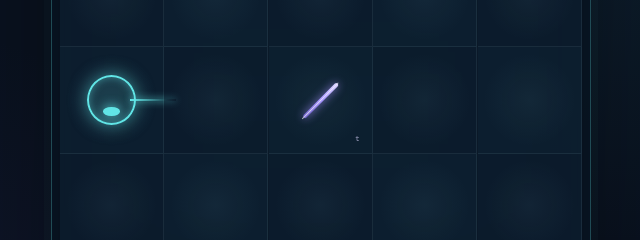
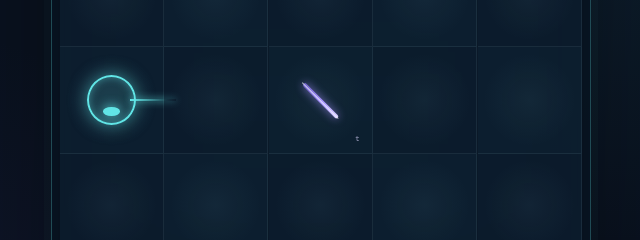
Before and after one commit to yuksekalim/2d-lazer-oyun, a website with bundled scripts: page src/ui/index.html in a window 1280 px wide. Shown: the part 316-556 px from the top of the page, 304-944 px from the left. Built offline with nearby package versions, Linux system fonts and the light colour scheme.

Commit message:
fix(ui): align mirror glyph orientation

```diff
--- a/src/ui/styles.css
+++ b/src/ui/styles.css
@@ -261,8 +261,8 @@ h1 em, h2 em { color: var(--cyan); font-style: normal; }
 .mirror-button:hover, .mirror-button:focus-visible { background: rgba(169, 151, 255, .12); outline: none; }
 .mirror-button:focus-visible { box-shadow: 0 0 0 2px var(--cyan), 0 0 16px rgba(97,229,230,.55); }
 .mirror-glyph { position: relative; display: block; width: 68%; height: 68%; transform: rotate(var(--mirror-angle)); transition: transform 420ms cubic-bezier(.2,.8,.2,1); }
-.mirror-glyph::before { position: absolute; top: 10%; left: 50%; width: 4px; height: 80%; border-radius: 5px; background: linear-gradient(180deg, #d8d0ff, var(--violet) 45%, #7063c8); box-shadow: 0 0 8px rgba(169,151,255,.8); content: ''; transform: translateX(-50%) rotate(-45deg); }
-.mirror-glyph::after { position: absolute; top: 8%; left: 50%; width: 1px; height: 84%; background: rgba(255,255,255,.65); content: ''; transform: translateX(-50%) rotate(-45deg); }
+.mirror-glyph::before { position: absolute; top: 10%; left: 50%; width: 4px; height: 80%; border-radius: 5px; background: linear-gradient(180deg, #d8d0ff, var(--violet) 45%, #7063c8); box-shadow: 0 0 8px rgba(169,151,255,.8); content: ''; transform: translateX(-50%) rotate(45deg); }
+.mirror-glyph::after { position: absolute; top: 8%; left: 50%; width: 1px; height: 84%; background: rgba(255,255,255,.65); content: ''; transform: translateX(-50%) rotate(45deg); }
 .mirror-index { position: absolute; right: 5%; bottom: 2%; color: rgba(222, 216, 255, .7); font-family: 'DM Mono', monospace; font-size: 8px; }
 
 .beam-layer { position: absolute; z-index: 2; inset: 8px; width: calc(100% - 16px); height: calc(100% - 16px); overflow: visible; pointer-events: none; }
```
